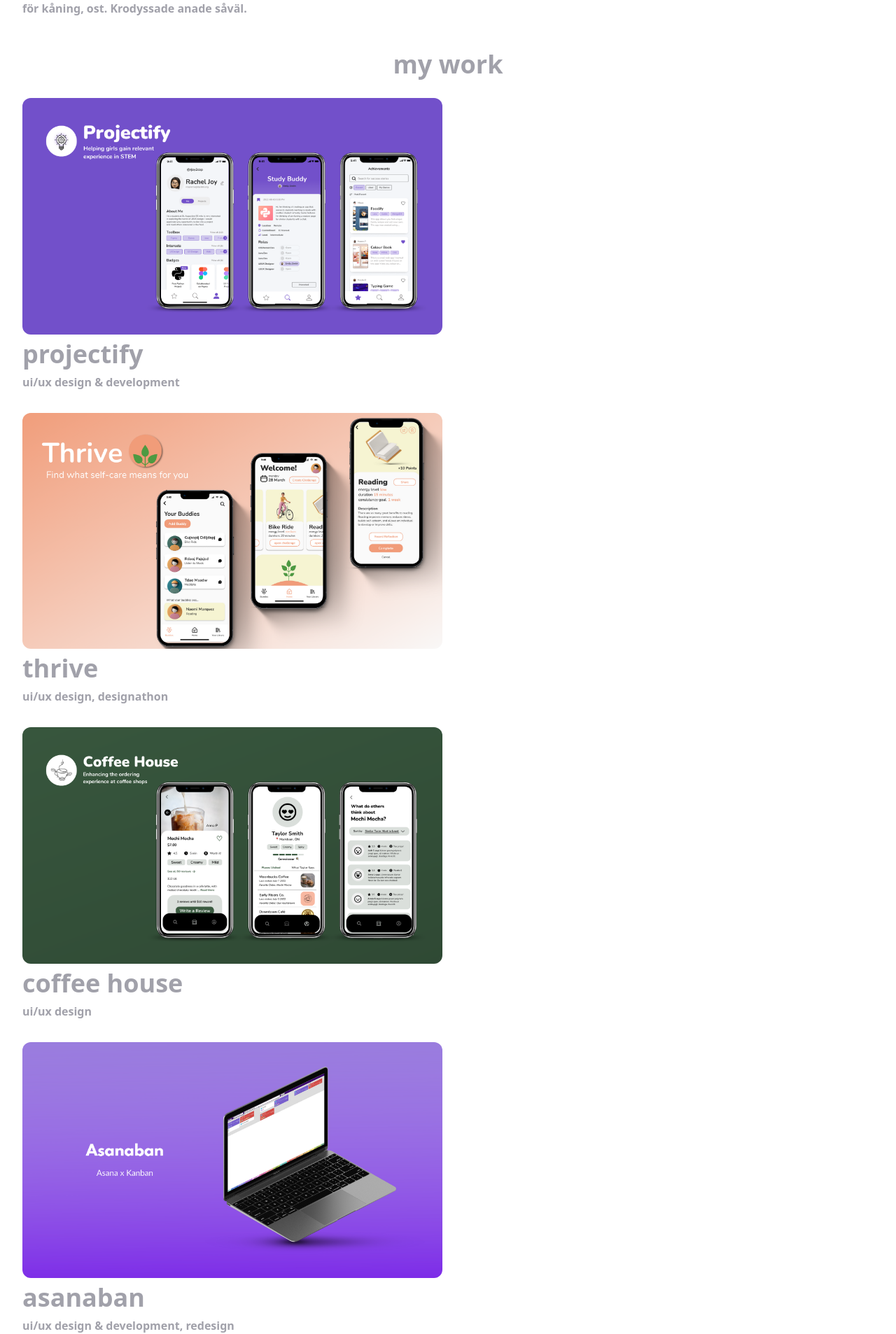
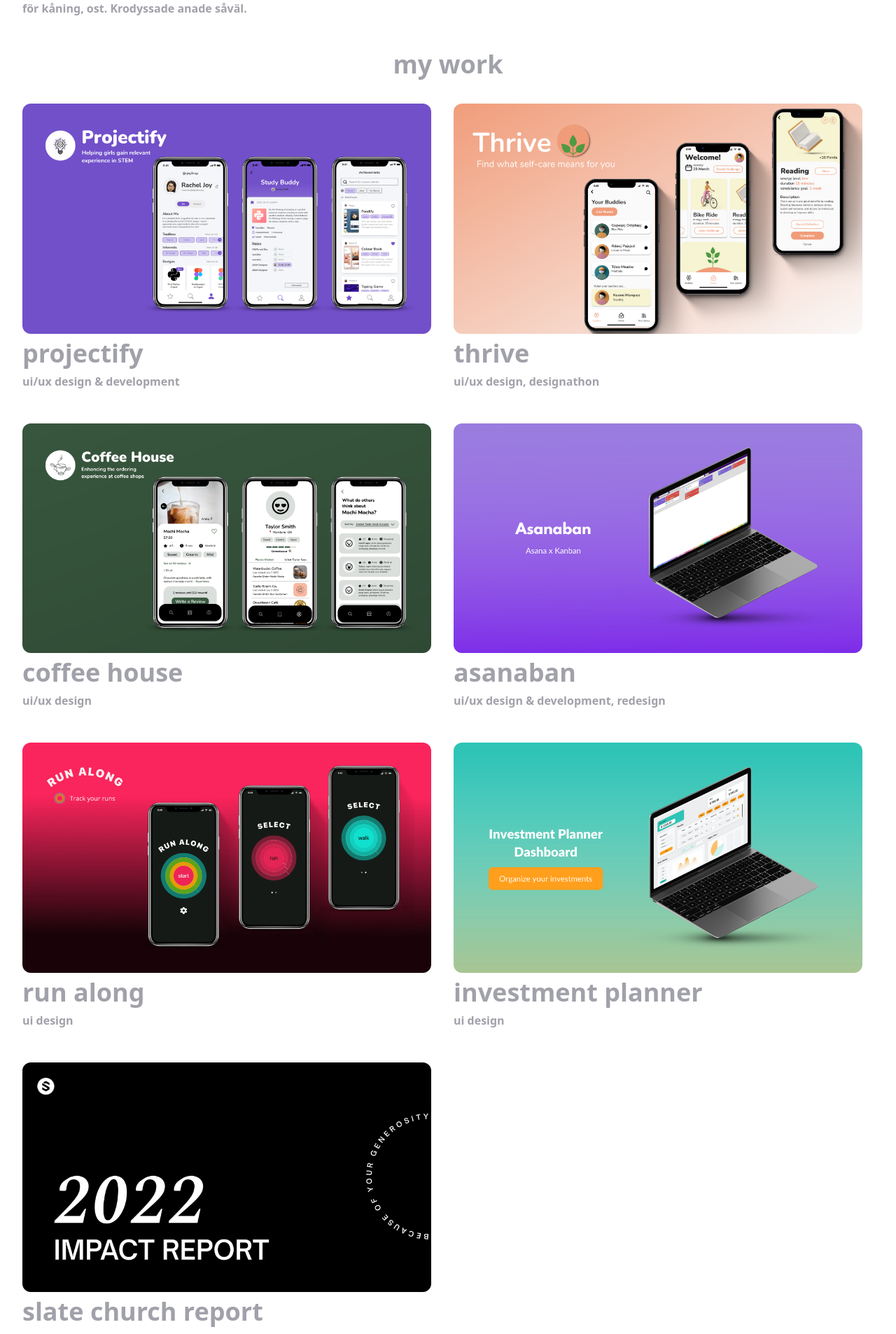
Before and after one commit to rjoyc/portfolio, a React (Vite) app: page / in a window 1280 px wide. Shown: the part 589-2495 px from the top of the page at 70% size. Built offline with nearby package versions, Linux system fonts and the light colour scheme.

Commit message:
fixed grid for project cards

```diff
--- a/src/App.jsx
+++ b/src/App.jsx
@@ -24,7 +24,6 @@ function App() {
   const asanabanLink ="https://www.notion.so/racheljoy/Asanaban-How-might-we-help-employees-view-their-Asana-tasks-in-Kanban-c3afd502a0ae45898a52a0a6fcaa4f3d";
   const runAlongLink = "https://www.notion.so/racheljoy/Run-Along-How-might-we-help-people-track-their-running-data-all-in-one-place-beb449b7c9ed4123aa25b5e75e01d082";
   const investmentAppLink = "https://www.notion.so/racheljoy/Investment-Planner-Dash-How-might-we-help-users-organize-one-time-investments-183cf2abfa3c4ad78150e70905a834a0";
-  const slateReportLink = "https://uploads-ssl.webflow.com/62ea985b758eea7e710988c9/63bc5c384eed0fb9dae85d21_2022%20Impact%20Report.pdf"
 
   return (
     <div>
@@ -38,21 +37,16 @@ function App() {
       <h4 className="text-left w-96 pt-10 font-semibold text-zinc-400">
         Lörem ipsum vakare kontramusk. Pseudoling kal nidyde för att suska. Byst sesit kron afåvis, kande. Pertik mus, il telera. Ning. Geon hypor för kåning, ost. Krodyssade anade såväl.
       </h4>
-      <h2 className="text-4xl font-bold text-center text-zinc-400 pt-12 pb-3">my work</h2>
-      <div className="flex-row">
+      <h2 className="text-4xl font-bold text-center text-zinc-400 pt-12 pb-5">my work</h2>
+      <div className="grid grid-cols-2 gap-4">
         <ProjectCard title="projectify" projectScope="ui/ux design & development" cover={Projectify} link={projectifyLink}></ProjectCard>
         <ProjectCard title="thrive" projectScope="ui/ux design, designathon" cover={Thrive} link={thriveLink}></ProjectCard>
-      </div>
-      <div className="flex-row">
         <ProjectCard title="coffee house" projectScope="ui/ux design" cover={CoffeeHouse} link={coffeeHouseLink}></ProjectCard>
         <ProjectCard title="asanaban" projectScope="ui/ux design & development, redesign" cover={Asanaban} link={asanabanLink}></ProjectCard>
-      </div>
-      <div className="flex-row">
         <ProjectCard title="run along" projectScope="ui design" cover={RunAlong} link={runAlongLink}></ProjectCard>
         <ProjectCard title="investment planner" projectScope="ui design" cover={InvestmentApp} link={investmentAppLink}></ProjectCard>
         <ProjectCard title="slate church report" projectScope="ui design" cover={SlateReport} link={SlateReportPDF}></ProjectCard>
       </div>
-
     </div>
   );
 }
--- a/src/components/ProjectCard.jsx
+++ b/src/components/ProjectCard.jsx
@@ -2,8 +2,7 @@ export default function ProjectCard({ title, projectScope, cover, link }) {
   return (
     <div className="pt-4 pr-4 pb-4">
       <a href={link}>
-        {/* <div className="bg-zinc-300 h-40 w-96 rounded-r-xl rounded-l-xl"></div> */}
-        <img src={cover} className="rounded-r-xl rounded-l-xl w-1/2"></img>
+        <img src={cover} className="rounded-r-xl rounded-l-xl"></img>
         <h3 className="text-4xl font-bold text-left text-zinc-400 pt-2">
           {title}
         </h3>
```
Lines whose indentation alone changed are shown as unchanged.
